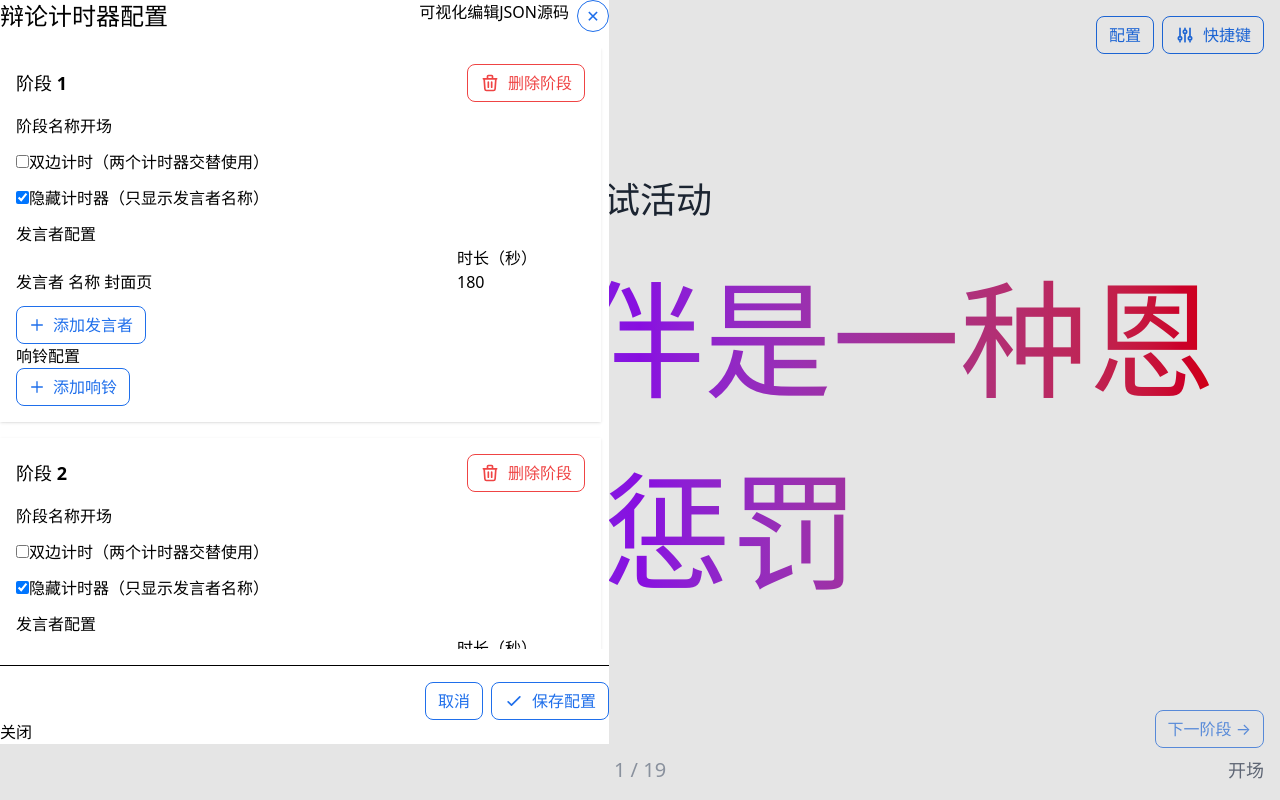
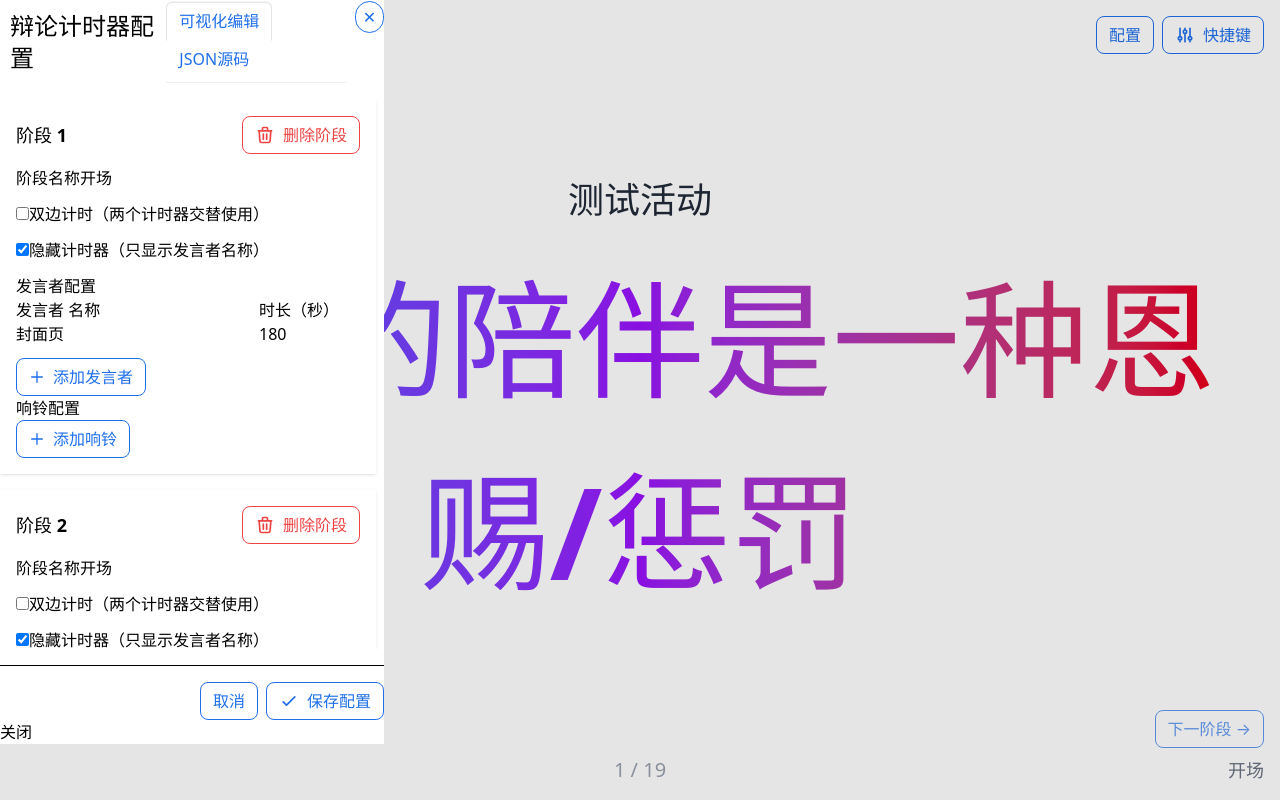
Before and after one commit to CompPsyUnion/debate-timer, a Vue app: page / in a window 1280 px wide. Both pictures are taken after a click on the button "配置". Built offline with nearby package versions, Linux system fonts and the light colour scheme.

Commit message:
feat: update live editing for config files

```diff
--- a/package.json
+++ b/package.json
@@ -4,7 +4,7 @@
   "version": "0.0.0",
   "type": "module",
   "scripts": {
-    "dev": "vite --config config/vite.config.ts",
+  "dev": "vite --config config/vite.config.ts --host",
     "build": "vue-tsc --project config/tsconfig.json && vite build --config config/vite.config.ts",
     "start": "vite preview --config config/vite.config.ts",
     "preview": "vite preview --config config/vite.config.ts",
--- a/src/components/screen/TimerConfigPanel.vue
+++ b/src/components/screen/TimerConfigPanel.vue
@@ -1,12 +1,12 @@
 <template>
   <dialog ref="modalRef" class="modal">
-    <div class="modal-box max-w-7xl h-[90vh] flex flex-col">
+  <div class="modal-box w-[30vw] max-w-[1200px] h-[90vh] flex flex-col">
       <div class="flex items-center justify-between mb-4">
-        <h3 class="text-2xl font-bold">辩论计时器配置</h3>
+        <h3 class="text-2xl font-bold config-header">辩论计时器配置</h3>
         <div class="flex gap-2">
           <div class="tabs tabs-boxed">
-            <a class="tab" :class="{ 'tab-active': editMode === 'visual' }" @click="editMode = 'visual'">可视化编辑</a>
-            <a class="tab" :class="{ 'tab-active': editMode === 'json' }" @click="editMode = 'json'">JSON源码</a>
+            <button type="button" class="tab" :class="{ 'tab-active': editMode === 'visual' }" @click="editMode = 'visual'">可视化编辑</button>
+            <button type="button" class="tab" :class="{ 'tab-active': editMode === 'json' }" @click="editMode = 'json'">JSON源码</button>
           </div>
           <button class="btn btn-sm btn-circle btn-ghost" @click="emitClose">✕</button>
         </div>
@@ -221,13 +221,19 @@
       </div>
 
       <div class="flex justify-end gap-2 mt-4 pt-4 border-t">
-        <button class="btn btn-ghost" @click="emitClose">取消</button>
-        <button class="btn btn-save" @click="handleSave">
-          <svg xmlns="http://www.w3.org/2000/svg" class="h-5 w-5" fill="none" viewBox="0 0 24 24" stroke="currentColor">
-            <path stroke-linecap="round" stroke-linejoin="round" stroke-width="2" d="M5 13l4 4L19 7" />
-          </svg>
-          保存配置
-        </button>
+        <div class="flex-1"></div>
+        <div class="flex flex-col items-end">
+          <div v-if="saveError" class="text-error text-sm mb-2">{{ saveError }}</div>
+          <div class="flex gap-2">
+            <button type="button" class="btn btn-ghost" @click="emitClose">取消</button>
+            <button type="button" class="btn btn-save" @click="handleSave">
+              <svg xmlns="http://www.w3.org/2000/svg" class="h-5 w-5" fill="none" viewBox="0 0 24 24" stroke="currentColor">
+                <path stroke-linecap="round" stroke-linejoin="round" stroke-width="2" d="M5 13l4 4L19 7" />
+              </svg>
+              保存配置
+            </button>
+          </div>
+        </div>
       </div>
     </div>
     <form method="dialog" class="modal-backdrop">
@@ -263,6 +269,7 @@ const editMode = ref<'visual' | 'json'>('visual');
 const localStages = ref<TimerStage[]>([]);
 const jsonSource = ref('');
 const jsonError = ref('');
+const saveError = ref('');
 
 const initialiseForm = () => {
   localStages.value = JSON.parse(JSON.stringify(props.stages)); // Deep copy
@@ -312,8 +319,8 @@ watch(editMode, newMode => {
 
 watch(
   localStages,
-  newStages => {
-    newStages.forEach(stage => {
+  (newStages: TimerStage[]) => {
+    newStages.forEach((stage: TimerStage) => {
       if (stage.isDualSide) {
         if (stage.sides.length === 1) {
           const firstSide = stage.sides[0];
@@ -415,40 +422,59 @@ const removeBell = (stageIndex: number, bellIndex: number) => {
 };
 
 const handleSave = () => {
+  saveError.value = '';
   if (editMode.value === 'json') {
     if (jsonError.value) {
+      saveError.value = 'JSON 格式错误，请修正后再保存';
       return;
     }
     syncFromJSON();
   }
 
   if (localStages.value.length === 0) {
+    saveError.value = '请至少添加一个阶段';
     return;
   }
 
   for (const stage of localStages.value) {
     if (!stage.stageName.trim()) {
+      saveError.value = '阶段名称不能为空';
       return;
     }
     if (stage.sides.length === 0) {
+      saveError.value = '阶段必须至少包含一个发言者';
       return;
     }
     for (const side of stage.sides) {
       if (!side.name.trim()) {
+        saveError.value = '发言者名称不能为空';
         return;
       }
       if (side.duration <= 0) {
+        saveError.value = '发言时长必须大于 0 秒';
         return;
       }
     }
   }
 
-  emit('save', {
+  const payload = {
     activityName: props.activityName,
     debateTitle: props.debateTitle,
     stages: localStages.value,
-  });
+  };
+
+  // 发出保存事件，通知父级更新数据
+  emit('save', payload);
+
+  // 立即把新的配置加载到当前页面（父组件通常会在收到 save 事件时更新传入的 props），
+  // 然后关闭右侧 modal，并通知父组件 modal 已关闭
+  saveError.value = '';
+  modalRef.value?.close();
+  emit('close');
 };
+</script>
+<script lang="ts">
+// non-setup script block left empty intentionally (style/ts hints)
 </script>
 
 <style scoped>
--- a/src/style/index.css
+++ b/src/style/index.css
@@ -10,6 +10,56 @@
   font-weight: 600;
   font-style: normal;
   font-display: swap;
+}
+
+/* Tabs: 模仿浏览器标签页的样式（底部细线，激活 tab 被上边框包住并抬起） */
+@layer components {
+  .tabs {
+    position: relative;
+    border-bottom: 1px solid rgba(31, 41, 55, 0.08); /* subtle divider */
+    padding-bottom: 0.25rem;
+  }
+
+  .tabs .tab {
+    display: inline-flex;
+    align-items: center;
+    gap: .5rem;
+    padding: .4rem .75rem;
+    margin-right: .25rem;
+    margin-bottom: 0;
+    background: transparent;
+    border: 1px solid transparent;
+    border-bottom: 1px solid transparent;
+    border-top-left-radius: calc(var(--btn-radius) - 2px);
+    border-top-right-radius: calc(var(--btn-radius) - 2px);
+    color: var(--btn-primary);
+    transition: background-color .12s ease, border-color .12s ease, color .12s ease, transform .06s ease;
+  }
+
+  .tabs .tab:hover,
+  .tabs .tab:focus {
+    background-color: rgba(31, 99, 255, 0.06); /* subtle hover */
+    cursor: pointer;
+  }
+
+  /* Active tab: 抬起并在上方被边框包住，底部与容器的底线相连 */
+  .tabs .tab.tab-active,
+  .tabs .tab:active {
+    background-color: var(--btn-primary-contrast); /* white */
+    color: var(--btn-primary);
+    border-color: rgba(31, 41, 55, 0.12);
+    border-bottom-color: transparent;
+    position: relative;
+    top: 1px; /* 抬起视觉 */
+    box-shadow: 0 -1px 0 0 rgba(31, 41, 55, 0.04);
+    z-index: 10;
+  }
+
+  /* Make sure boxed tabs inside .tabs-boxed don't double-border */
+  .tabs.tabs-boxed .tab.tab-active {
+    border-left-width: 1px;
+    border-right-width: 1px;
+  }
 }
 
 .font-number {
@@ -39,6 +89,10 @@
   --btn-radius: 0.5rem;
 }
 
+.config-header{
+  margin:10px;
+}
+
 /* 使用 Tailwind 的 components layer 覆盖或补充 DaisyUI 的 .btn 样式 */
 @layer components {
   /* 基本按钮：未选中 -> 透明背景 + 蓝色文字 + 蓝色边框 */
@@ -64,6 +118,16 @@
     border-color: var(--btn-primary) !important;
   }
 
+  /* 悬停与聚焦时高亮（鼠标移动到按钮上即显示选中样式） */
+  .btn:hover,
+  .btn:focus,
+  .btn:focus-visible {
+    background-color: var(--btn-primary) !important;
+    color: var(--btn-primary-contrast) !important;
+    border-color: var(--btn-primary) !important;
+    cursor: pointer;
+  }
+
   /* 删除按钮：未选中时透明红字红框，选中时红底白字 */
   .btn.btn-error {
     background-color: transparent;
@@ -77,6 +141,16 @@
     background-color: var(--btn-error) !important;
     color: var(--btn-error-contrast) !important;
     border-color: var(--btn-error) !important;
+  }
+
+  /* 删除按钮悬停/聚焦高亮为红色 */
+  .btn.btn-error:hover,
+  .btn.btn-error:focus,
+  .btn.btn-error:focus-visible {
+    background-color: var(--btn-error) !important;
+    color: var(--btn-error-contrast) !important;
+    border-color: var(--btn-error) !important;
+    cursor: pointer;
   }
 
   /* 保存按钮（语义类），行为与主按钮一致，方便在模板中使用 .btn.btn-save */
@@ -94,6 +168,16 @@
     border-color: var(--btn-primary) !important;
   }
 
+  /* 保存按钮悬停/聚焦高亮 */
+  .btn.btn-save:hover,
+  .btn.btn-save:focus,
+  .btn.btn-save:focus-visible {
+    background-color: var(--btn-primary) !important;
+    color: var(--btn-primary-contrast) !important;
+    border-color: var(--btn-primary) !important;
+    cursor: pointer;
+  }
+
   /* 小圆按钮（保留 daisyui 的 btn-circle 语义，但确保颜色规则一致） */
   .btn.btn-circle {
     padding: .25rem;
```
